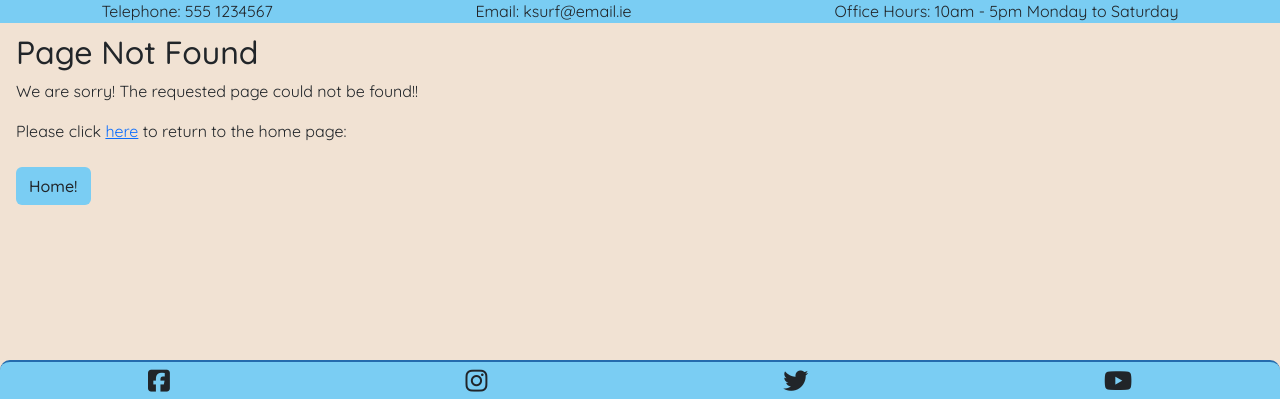
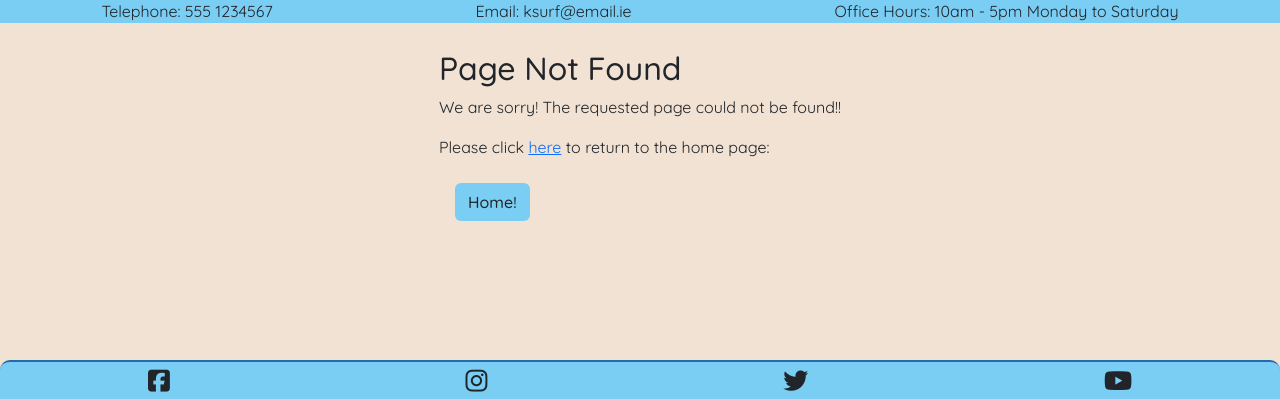
Before and after one commit to fenton1000/mf-portfolio-four-kerry-surf-school, a Django app: template templates/404.html in a window 1280 px wide. Shown: the part 401-800 px from the top of the page. Run offline with Django 3.2, Linux system fonts and the light colour scheme; the template is opened without the code that fills it, so the values that code supplies are empty; some libraries are stand-ins or nearby versions.

Commit message:
Further style the 404 page

```diff
--- a/templates/404.html
+++ b/templates/404.html
@@ -2,11 +2,17 @@
 
 {% block content %}
 
-<main>
-    <h2 class="ps-3">Page Not Found</h2>
-    <p class="ps-3">We are sorry! The requested page could not be found!!</p>
-    <p class="ps-3">Please click <a href="{% url 'index' %}">here</a> to return to the home page:</p>
-    <a href="{% url 'index' %}" class="btn light-blue-btn-bg-color text-styling my-2 ms-3">Home!</a>
-</main>
+<div class="container">
+    <div class="row">
+        <div class="col-md-8 mt-3 offset-md-2 d-flex justify-content-center">
+            <main>
+                <h2>Page Not Found</h2>
+                <p>We are sorry! The requested page could not be found!!</p>
+                <p>Please click <a href="{% url 'index' %}">here</a> to return to the home page:</p>
+                <a href="{% url 'index' %}" class="btn light-blue-btn-bg-color text-styling my-2 ms-3">Home!</a>
+            </main>
+        </div>
+    </div>
+</div>
 
 {% endblock content %}
```
